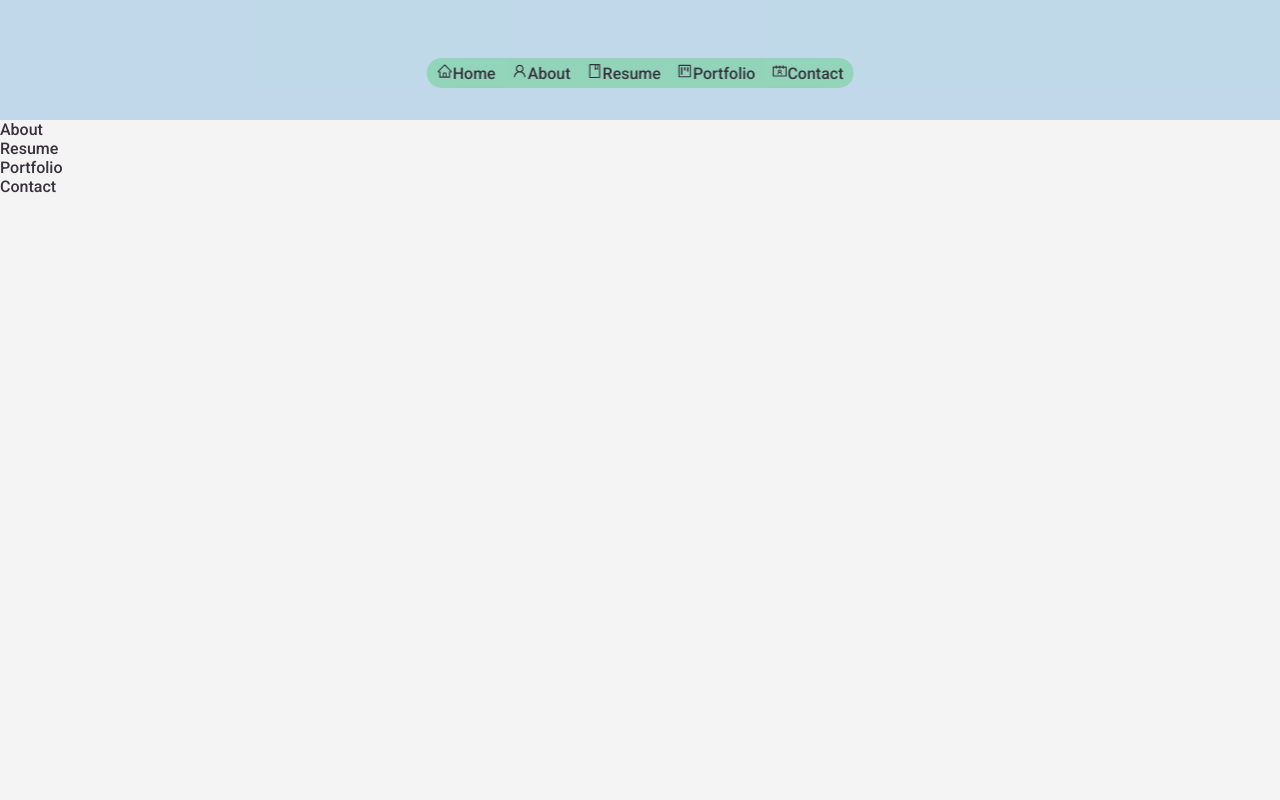
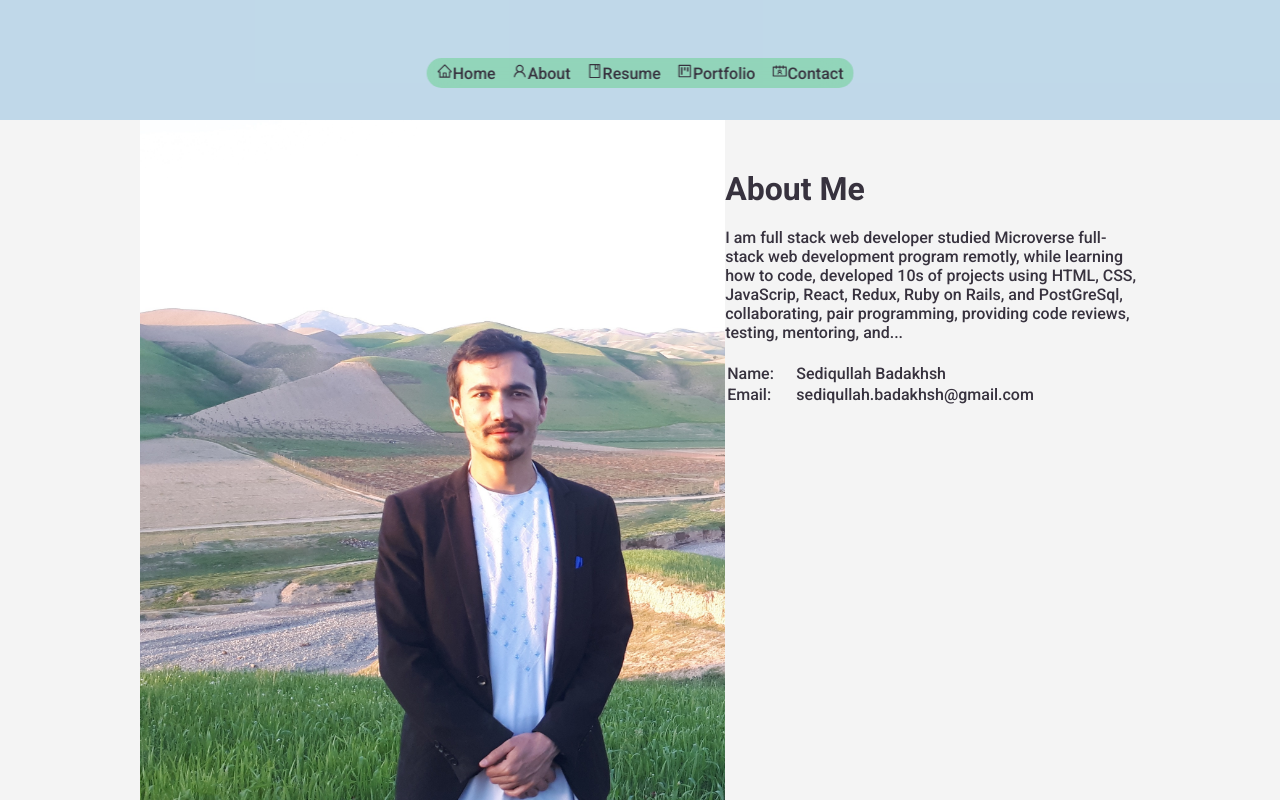
Before and after one commit to sediqullahbadakhsh/badakhsh-portfolio, a React (Create React App) app: page / in a window 1280 px wide. Shown: the part 680-1480 px from the top of the page. Before the commit the page ends 876 px from the top, so only its background shows below. Built offline with nearby package versions, Linux system fonts and the light colour scheme; a web font is replaced by a local one.

Commit message:
about basic content and style

```diff
--- a/src/components/about/About.jsx
+++ b/src/components/about/About.jsx
@@ -1,7 +1,33 @@
-import React from 'react';
+import React from "react";
+import "./About.scss";
+import sediq from "../../assets/sediq-image.jpg";
 
-const About = () => {
-  return <div>About</div>;
-};
+const About = () => (
+  <div className="about-container" id="about">
+    <div className="about-image">
+      <img src={sediq} alt="sediq" />
+    </div>
+    <div className="about-content">
+      <h1>About Me</h1>
+      <p>
+        I am full stack web developer studied Microverse full-stack web
+        development program remotly, while learning how to code, developed 10s
+        of projects using HTML, CSS, JavaScrip, React, Redux, Ruby on Rails, and
+        PostGreSql, collaborating, pair programming, providing code reviews,
+        testing, mentoring, and...
+      </p>
+      <table>
+        <tr>
+          <td>Name:</td>
+          <td>Sediqullah Badakhsh</td>
+        </tr>
+        <tr>
+          <td>Email:</td>
+          <td>sediqullah.badakhsh@gmail.com</td>
+        </tr>
+      </table>
+    </div>
+  </div>
+);
 
 export default About;
--- a/src/components/about/About.scss
+++ b/src/components/about/About.scss
@@ -1 +1,19 @@
-@import '../../App.scss';
+@import "../../App.scss";
+
+.about-container {
+  width: 100%;
+  height: 100vh;
+  display: grid;
+  padding: 0 140px;
+  justify-content: center;
+  grid-template-columns: 1fr 1fr;
+  img {
+    height: 100vh;
+  }
+  .about-content {
+    padding-top: 50px;
+    display: flex;
+    flex-direction: column;
+    gap: 20px;
+  }
+}
```
Also changed, not shown: src/assets/sediq-image.jpg (added).
